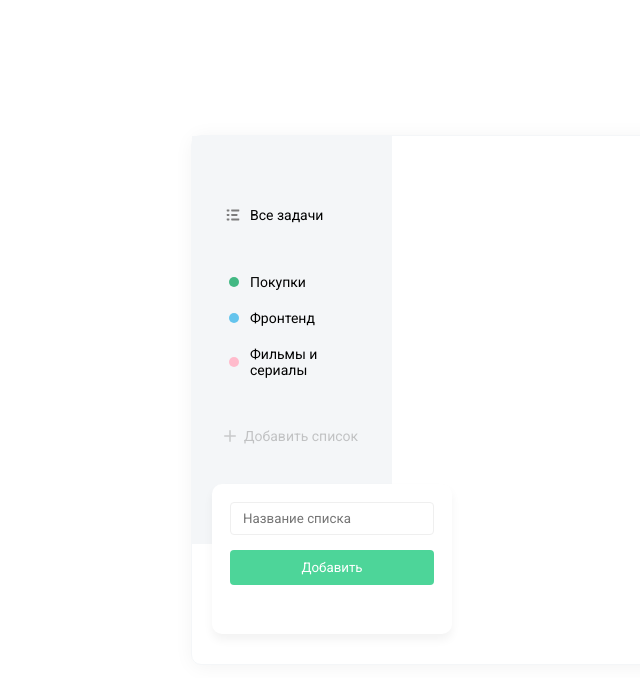
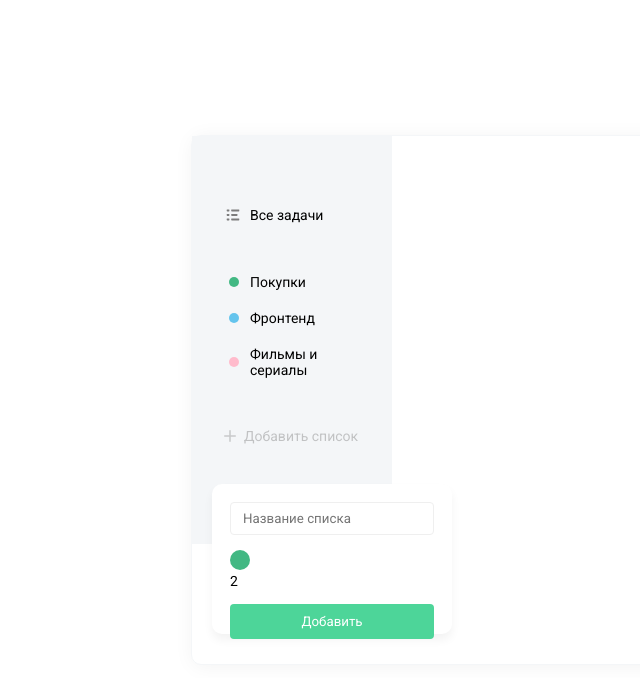
Before and after one commit to Goldgrabber/React_GTDList, a React (Create React App) app: page / in a window 1280 px wide. Both pictures are taken after a click on the element "Добавить список". Shown: the top 678 px of the page, without its empty margins (74-714 px from the left). Built offline with nearby package versions, Linux system fonts and the light colour scheme.

Commit message:
layout-8

```diff
--- a/src/components/AddListButton/AddListButton.scss
+++ b/src/components/AddListButton/AddListButton.scss
@@ -14,6 +14,18 @@
             margin-top: 15px;
         }
 
+        &-colors {
+            display: flex;
+            justify-content: space-between;
+            margin-top: 15px;
+        }
+
+        .badge {
+            width: 20px;
+            height: 20px;
+            position: static;
+        }
+
     }
 
 }
--- a/src/components/AddListButton/index.jsx
+++ b/src/components/AddListButton/index.jsx
@@ -1,9 +1,10 @@
 import React, { useState } from 'react';
 import List from '../List';
+import Badge from '../Badge';
 
 import './AddListButton.scss';
 
-const AddListButton = () => {
+const AddListButton = ({ colors }) => {
     const [visiblePopup, setVisiblePopup] = useState(false);
 
 
@@ -26,6 +27,12 @@ const AddListButton = () => {
           {visiblePopup &&
           <div className='add-list__popup'>
               <input className='field' type="text" placeholder='Название списка' />
+              <div className="add-list__popup-colors">
+                <ul>
+                    <li><Badge color="green" /> </li>
+                    <li>2</li>
+                </ul>
+                </div>
               <button className='button'>Добавить</button>
           </div>}
       </div>
--- /dev/null
+++ b/src/components/Badge/Badge.scss
@@ -0,0 +1,18 @@
+.badge {
+    display: inline-block;
+    width: 10px;
+    height: 10px;
+    border-radius: 30px;
+    position: relative;
+    left: 5px;
+
+    &--green {
+        background-color: #42b883;
+    }
+    &--blue {
+        background-color: #64C4ED;
+    }
+    &--pink {
+        background-color: #FFBBCC;
+    }
+}
--- /dev/null
+++ b/src/components/Badge/index.jsx
@@ -0,0 +1,8 @@
+import React from 'react';
+
+import './Badge.scss';
+
+const Badge = ({ color }) => <i className={`badge badge--${color}`}></i>;
+
+
+export default Badge;
--- a/src/components/List/List.scss
+++ b/src/components/List/List.scss
@@ -17,7 +17,6 @@
       }
     }
 
-
     li {
       display: flex;
       align-items: center;
@@ -29,6 +28,12 @@
       box-shadow: 0px 2px 10px rgba(0, 0, 0, 0.04);
       border-radius: 4px;
     }
+
+    .badge {
+      position: relative;
+      left: 5px;
+    }
+
     i {
       display: inline-flex;
       margin-right: 8px;
@@ -38,25 +43,6 @@
         }
       /*  opacity: 0.60; */
       }
-    .badge {
-        width: 10px;
-        height: 10px;
-        border-radius: 30px;
-        position: relative;
-        left: 5px;
-
-        &--green {
-            background-color: #42b883;
-        }
-        &--blue {
-            background-color: #64C4ED;
-        }
-        &--pink {
-            background-color: #FFBBCC;
-        }
-
-
-    }
     }
 
   }
--- a/src/components/List/index.jsx
+++ b/src/components/List/index.jsx
@@ -1,5 +1,7 @@
 import React from 'react';
 import classNames from 'classnames';
+
+import Badge from '../Badge';
 
 import './List.scss';
 
@@ -14,7 +16,7 @@ const List = ({ items, isRemovable, onClick }) => {
             {item.icon ? (
             item.icon
           ) : (
-            <i className={`badge badge--${item.color}`}></i>
+            <Badge color={item.color} />
           )}
           </i>
           <span> {item.name} </span>
```
